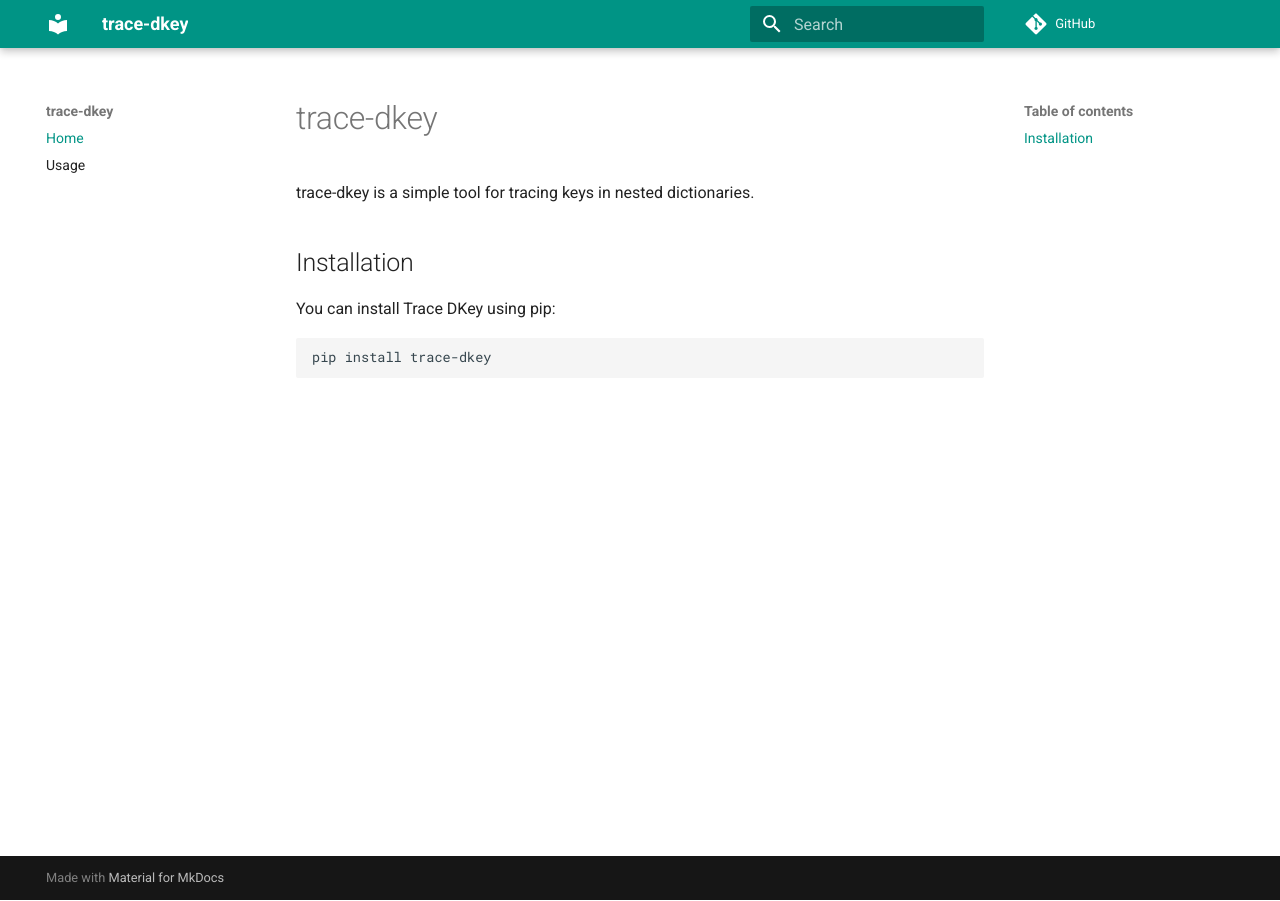
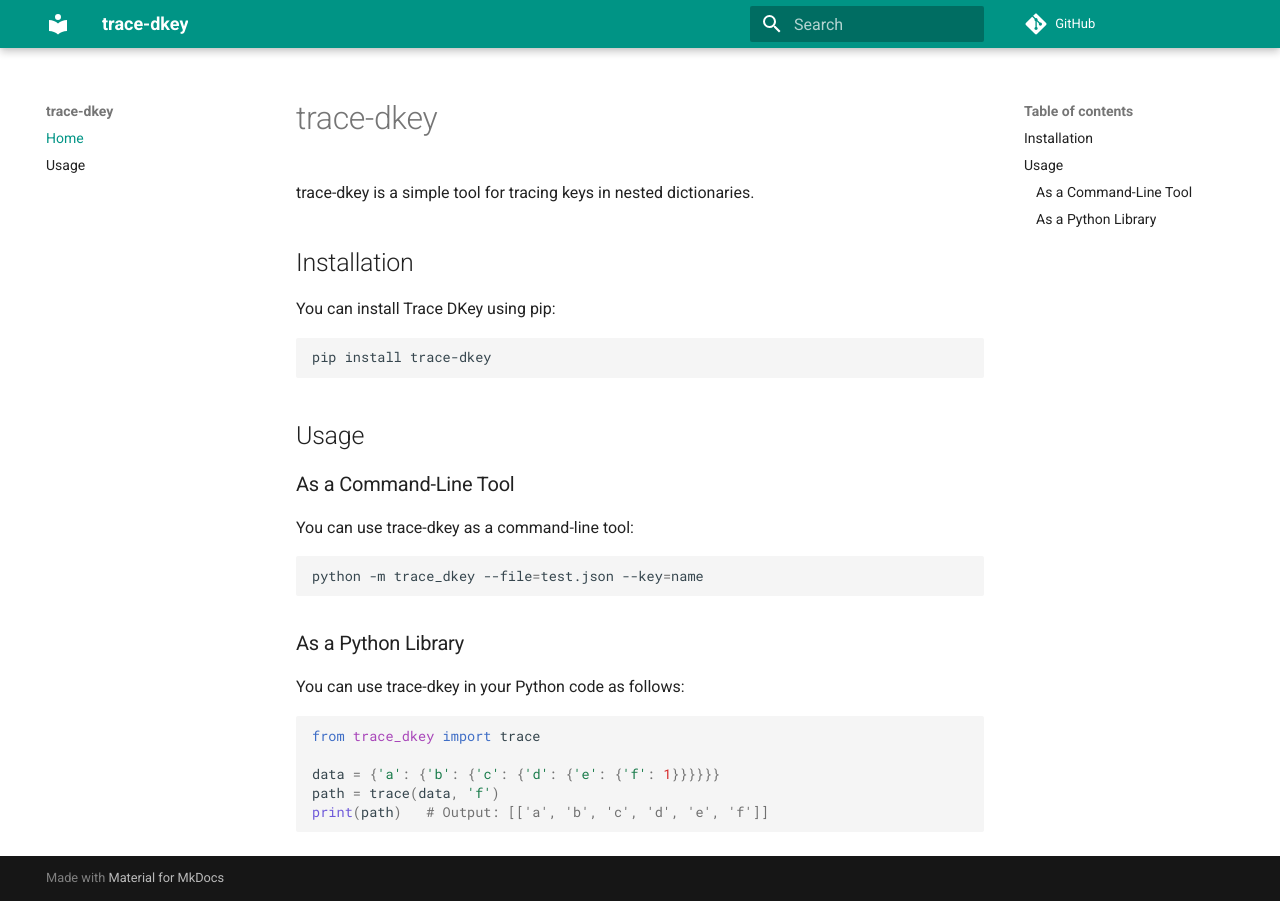
Before and after one commit to Agent-Hellboy/trace-dkey, an MkDocs documentation site: the page built from docs/index.md, in a window 1280 px wide. Built offline with MkDocs 1.6.1 and Material for MkDocs 9.7.7, drawn with Linux system fonts in a browser that asks for light colours; comment, search, counter and statistics services are not loaded.

Commit message:
Improve doc

````diff
--- a/docs/index.md
+++ b/docs/index.md
@@ -10,3 +10,24 @@
 ```bash
 pip install trace-dkey
 ```
+
+## Usage
+
+### As a Command-Line Tool
+You can use trace-dkey as a command-line tool:
+
+```bash
+python -m trace_dkey --file=test.json --key=name
+```
+
+### As a Python Library
+
+You can use trace-dkey in your Python code as follows:
+
+```python
+from trace_dkey import trace
+
+data = {'a': {'b': {'c': {'d': {'e': {'f': 1}}}}}}
+path = trace(data, 'f')
+print(path)   # Output: [['a', 'b', 'c', 'd', 'e', 'f']]
+```
````
Also changed, not shown: docs/usage.md (deleted, +0 -24 lines), README.rst.
